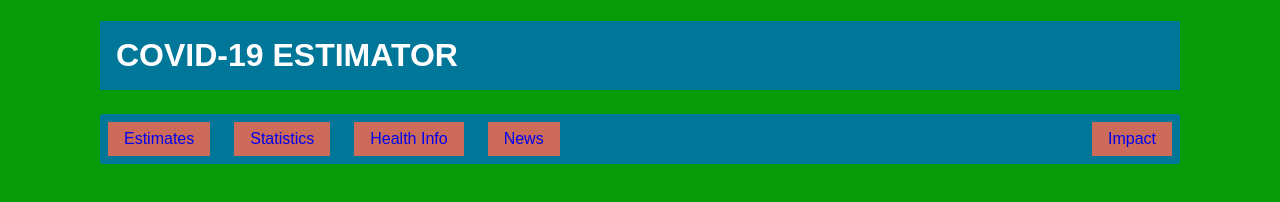
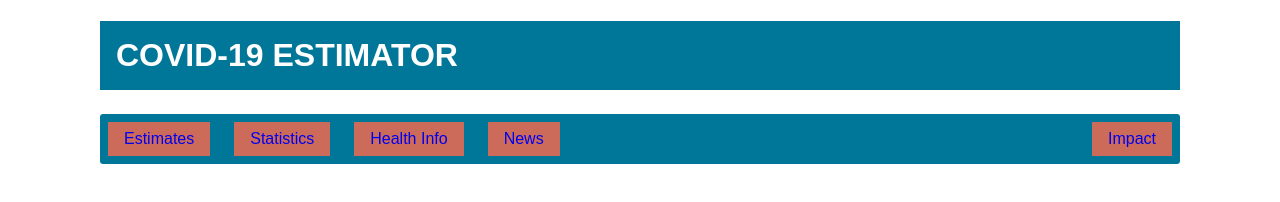
Before and after one commit to samuelmwangimbuthia/COVID19_ESTIMATOR, a website: page src/html/estimate.html in a window 1280 px wide. Drawn offline with Linux system fonts and the light colour scheme.

```diff
--- a/src/html/estimate.html
+++ b/src/html/estimate.html
@@ -16,5 +16,8 @@
                 <li class="nav-right"><a href="/impact">Impact</a></li>
             </ul>
         </nav>
+        <main>
+
+        </main>
     </div>
 </body>
--- a/src/styles/styles.css
+++ b/src/styles/styles.css
@@ -19,7 +19,7 @@
 
 body{
     font-family: Arial, Helvetica, sans-serif;
-    background-color: #079b07
+    background-color: #fff
 }
 
 /* double container pattern */
```
